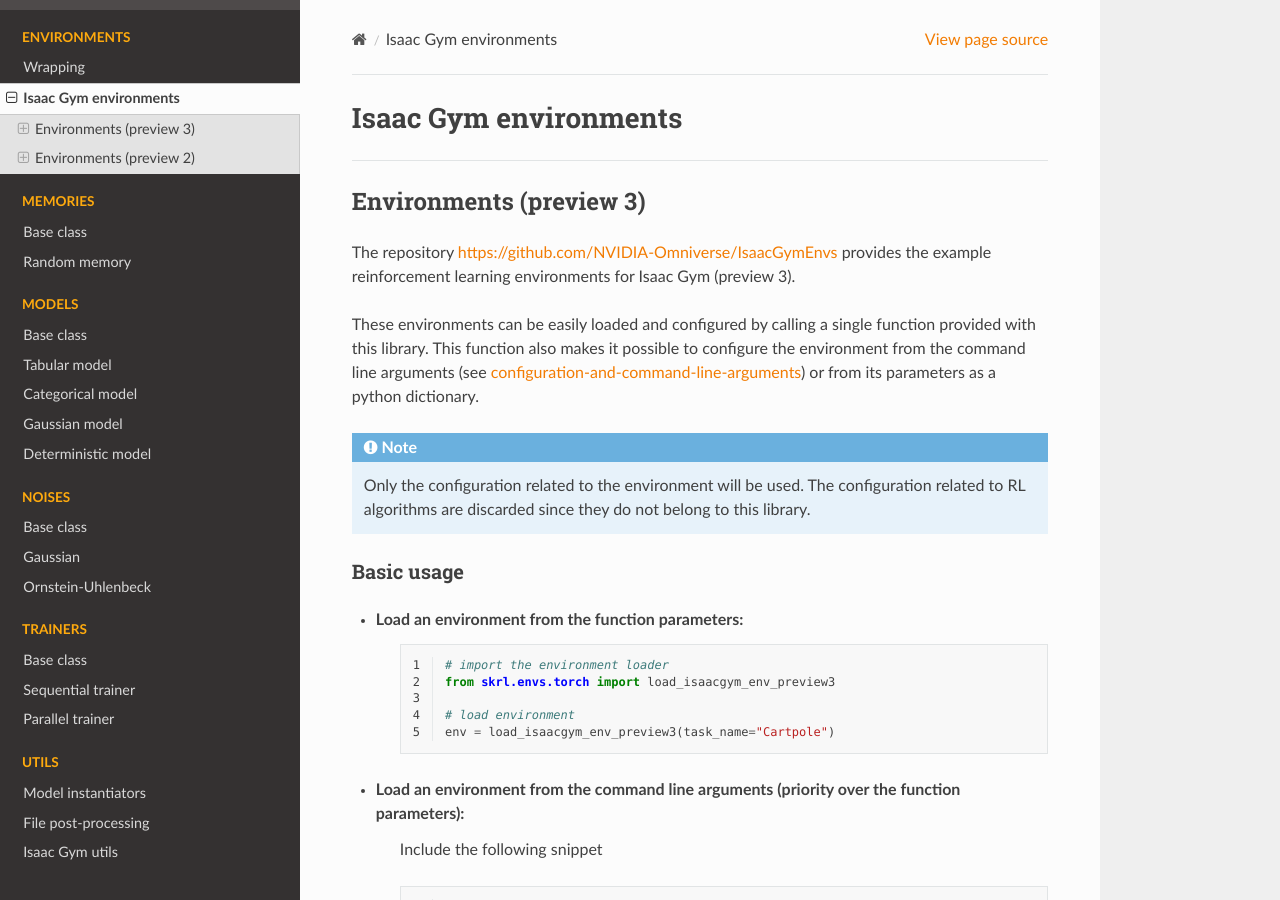
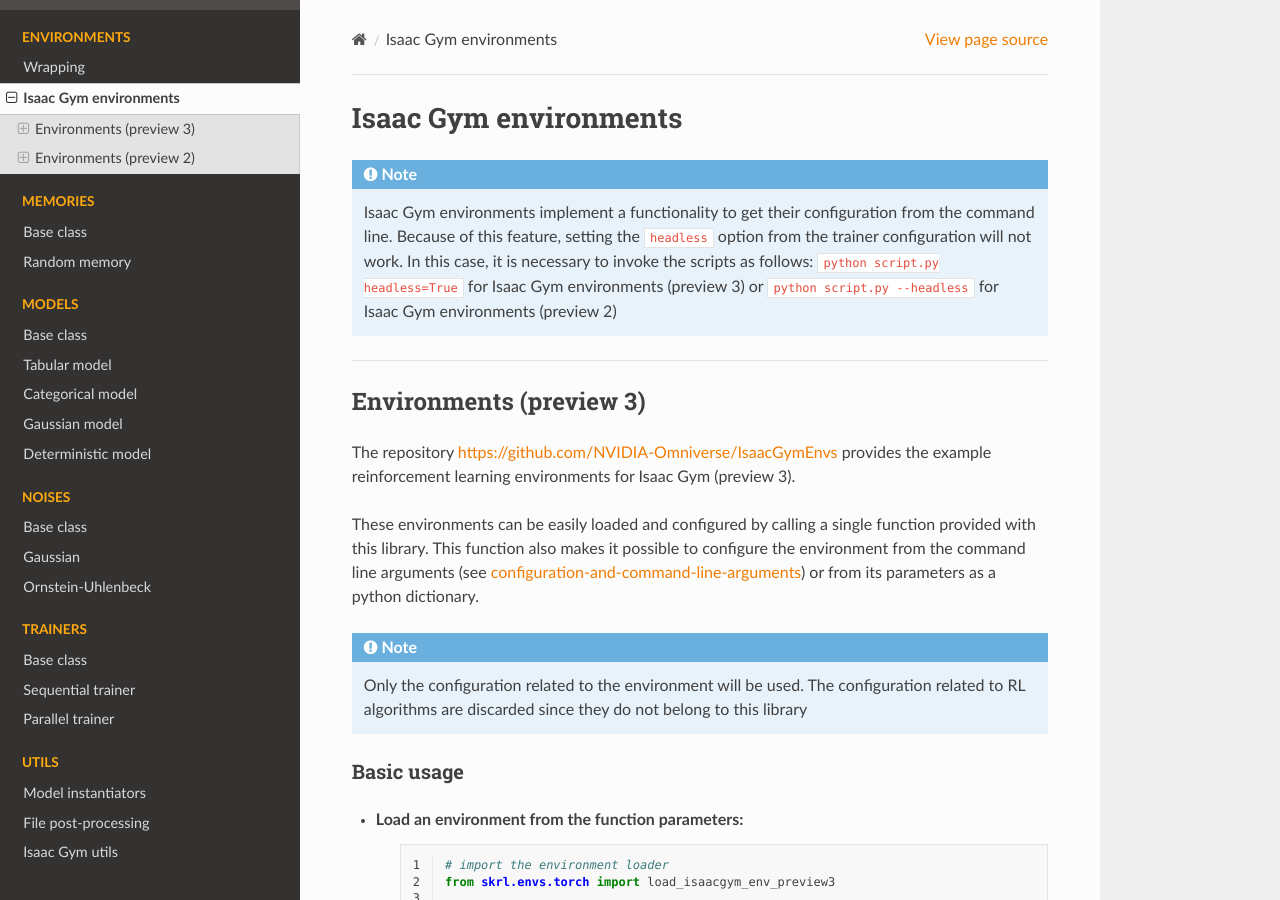
Before and after one commit to Toni-SM/skrl, a Sphinx documentation site: the page built from docs/source/modules/skrl.envs.isaac_gym.rst, in a window 1280 px wide and 900 px high. Built offline with Sphinx 7.4.7 and the Read the Docs theme 2.0.0, drawn with Linux system fonts in a browser that asks for light colours; pages that are not in the unit, such as notebooks, are missing from menus.

Commit message:
Add a note for Isaac Gym headless execution

```diff
--- a/docs/source/modules/skrl.envs.isaac_gym.rst
+++ b/docs/source/modules/skrl.envs.isaac_gym.rst
@@ -1,5 +1,9 @@
 Isaac Gym environments
 ======================
+
+.. note::
+
+   Isaac Gym environments implement a functionality to get their configuration from the command line. Because of this feature, setting the :literal:`headless` option from the trainer configuration will not work.  In this case, it is necessary to invoke the scripts as follows: :literal:`python script.py headless=True` for Isaac Gym environments (preview 3) or :literal:`python script.py --headless` for Isaac Gym environments (preview 2)
 
 .. raw:: html
 
@@ -13,7 +17,8 @@
 These environments can be easily loaded and configured by calling a single function provided with this library. This function also makes it possible to configure the environment from the command line arguments (see `configuration-and-command-line-arguments <https://github.com/NVIDIA-Omniverse/IsaacGymEnvs#configuration-and-command-line-arguments>`_) or from its parameters as a python dictionary.
 
 .. note::
-   Only the configuration related to the environment will be used. The configuration related to RL algorithms are discarded since they do not belong to this library.
+
+   Only the configuration related to the environment will be used. The configuration related to RL algorithms are discarded since they do not belong to this library
 
 Basic usage
 ^^^^^^^^^^^
```
Also changed, not shown: docs/source/intro/examples.rst (+8 -0 lines).
